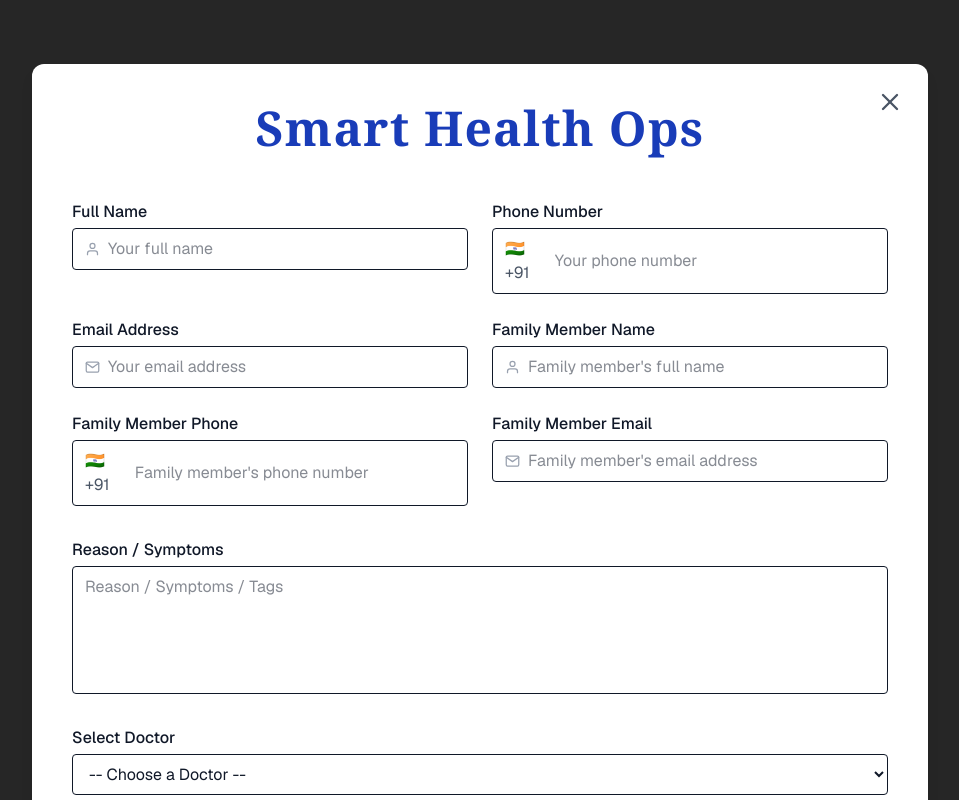
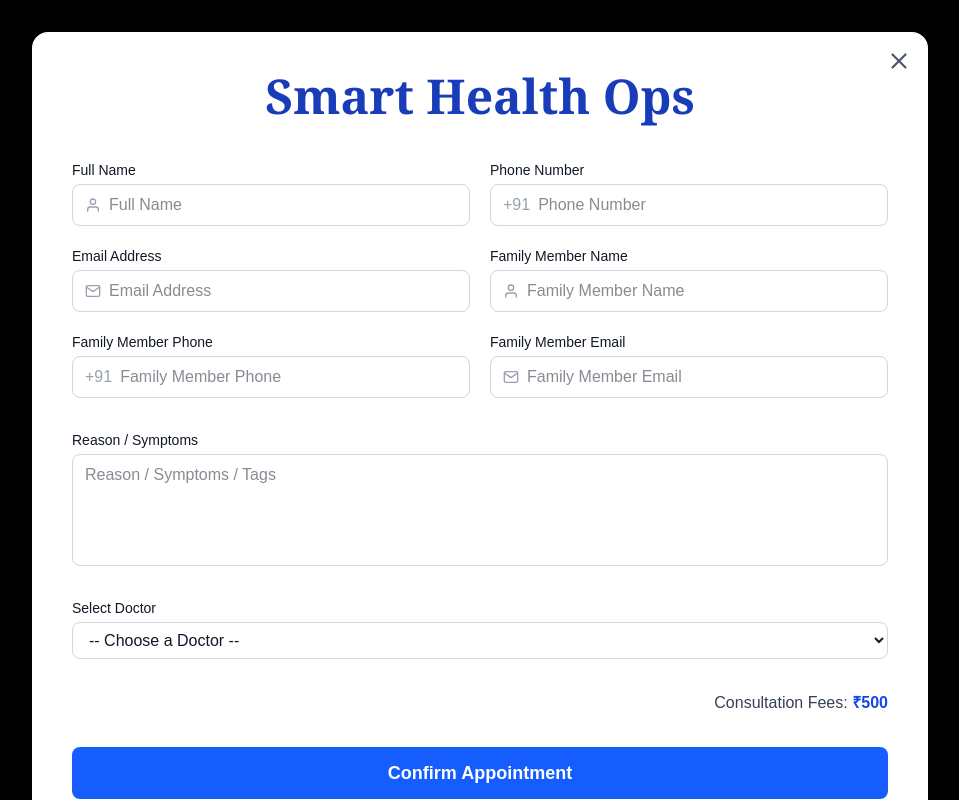
Before and after one commit to B-Acharekar/smart-health-ops, a Next.js app: page /appointments in a window 1280 px wide. Both pictures are taken after a click on the element "Click to book first slot". Shown: the whole page, without its empty margins (160-1119 px from the left). Built offline with nearby package versions, Linux system fonts and the light colour scheme.

Commit message:
refactor(appointment): enhance UI and layout for appointment booking form

```diff
--- a/src/components/appointments/AppointmentForm.tsx
+++ b/src/components/appointments/AppointmentForm.tsx
@@ -56,139 +56,122 @@ export default function AppointmentForm({
 
   return (
     <>
-      <div className="fixed inset-0 backdrop-blur-sm bg-[rgba(255,255,255,0.15)] z-50"></div>
+      <div className="fixed inset-0 bg-black bg-opacity-30 backdrop-blur-sm z-40 transition-opacity"></div>
 
-      <div className="fixed inset-0 z-50 flex flex-col items-center justify-start p-8 pt-16 overflow-y-auto">
-        <div className="relative w-full max-w-4xl bg-white rounded-xl shadow-lg p-10 text-gray-900 font-sans">
+      <div className="fixed inset-0 z-50 flex items-start justify-center overflow-y-auto p-4 sm:p-8 pt-20 animate-fade-in">
+        <div className="relative w-full max-w-4xl bg-white rounded-2xl shadow-2xl p-8 sm:p-10 text-gray-900">
+          {/* Close Button */}
           <button
             onClick={onCancel}
-            className="absolute top-6 right-6 text-gray-600 hover:text-red-600 transition"
+            className="absolute top-4 right-4 text-gray-600 hover:text-red-600 transition"
             aria-label="Close appointment form"
           >
-            <FiX size={28} />
+            <FiX size={26} />
           </button>
 
-          <h1 className="text-5xl font-extrabold text-center mb-12 tracking-wide text-blue-800 font-serif select-none">
+          {/* Heading */}
+          <h1 className="text-3xl sm:text-5xl font-extrabold text-center mb-10 text-blue-800 font-serif select-none">
             Smart Health Ops
           </h1>
 
+          {/* Success Message */}
           {showSuccess ? (
-            <div className="text-center text-green-700 font-semibold text-lg">
+            <div className="text-center text-green-700 text-lg font-semibold py-6">
               ✅ Appointment scheduled successfully!
             </div>
           ) : (
             <form onSubmit={handleSubmit} className="space-y-8">
-              <div className="grid grid-cols-1 md:grid-cols-2 gap-6">
-                <div className="flex flex-col">
-                  <label className="mb-1 font-medium">Full Name</label>
-                  <div className="flex items-center border rounded px-3 py-2">
-                    <FiUser className="text-gray-400 mr-2" />
-                    <input
-                      type="text"
-                      placeholder="Your full name"
-                      required
-                      value={name}
-                      onChange={(e) => setName(e.target.value)}
-                      className="w-full outline-none text-gray-900"
-                    />
+              {/* Personal Info */}
+              <div className="grid grid-cols-1 md:grid-cols-2 gap-5">
+                {[
+                  {
+                    label: "Full Name",
+                    icon: <FiUser />,
+                    value: name,
+                    onChange: setName,
+                    type: "text",
+                    required: true,
+                  },
+                  {
+                    label: "Phone Number",
+                    icon: "+91",
+                    value: phone,
+                    onChange: setPhone,
+                    type: "tel",
+                    required: true,
+                  },
+                  {
+                    label: "Email Address",
+                    icon: <FiMail />,
+                    value: email,
+                    onChange: setEmail,
+                    type: "email",
+                    required: true,
+                  },
+                  {
+                    label: "Family Member Name",
+                    icon: <FiUser />,
+                    value: famName,
+                    onChange: setFamName,
+                    type: "text",
+                    required: false,
+                  },
+                  {
+                    label: "Family Member Phone",
+                    icon: "+91",
+                    value: famPhone,
+                    onChange: setFamPhone,
+                    type: "tel",
+                    required: false,
+                  },
+                  {
+                    label: "Family Member Email",
+                    icon: <FiMail />,
+                    value: famEmail,
+                    onChange: setFamEmail,
+                    type: "email",
+                    required: false,
+                  },
+                ].map(({ label, icon, value, onChange, type, required }, idx) => (
+                  <div key={idx} className="flex flex-col">
+                    <label className="mb-1 font-medium text-sm">{label}</label>
+                    <div className="flex items-center border border-gray-300 rounded-lg px-3 py-2 focus-within:ring-2 focus-within:ring-blue-400">
+                      <span className="text-gray-400 mr-2">{icon}</span>
+                      <input
+                        type={type}
+                        placeholder={label}
+                        value={value}
+                        required={required}
+                        onChange={(e) => onChange(e.target.value)}
+                        className="w-full outline-none bg-transparent text-gray-900"
+                      />
+                    </div>
                   </div>
-                </div>
-
-                <div className="flex flex-col">
-                  <label className="mb-1 font-medium">Phone Number</label>
-                  <div className="flex items-center border rounded px-3 py-2">
-                    <span className="text-gray-600 mr-2">🇮🇳 +91</span>
-                    <input
-                      type="tel"
-                      placeholder="Your phone number"
-                      required
-                      value={phone}
-                      onChange={(e) => setPhone(e.target.value)}
-                      className="w-full outline-none text-gray-900"
-                    />
-                  </div>
-                </div>
-
-                <div className="flex flex-col">
-                  <label className="mb-1 font-medium">Email Address</label>
-                  <div className="flex items-center border rounded px-3 py-2">
-                    <FiMail className="text-gray-400 mr-2" />
-                    <input
-                      type="email"
-                      placeholder="Your email address"
-                      required
-                      value={email}
-                      onChange={(e) => setEmail(e.target.value)}
-                      className="w-full outline-none text-gray-900"
-                    />
-                  </div>
-                </div>
-
-                <div className="flex flex-col">
-                  <label className="mb-1 font-medium">Family Member Name</label>
-                  <div className="flex items-center border rounded px-3 py-2">
-                    <FiUser className="text-gray-400 mr-2" />
-                    <input
-                      type="text"
-                      placeholder="Family member's full name"
-                      value={famName}
-                      onChange={(e) => setFamName(e.target.value)}
-                      className="w-full outline-none text-gray-900"
-                    />
-                  </div>
-                </div>
-
-                <div className="flex flex-col">
-                  <label className="mb-1 font-medium">Family Member Phone</label>
-                  <div className="flex items-center border rounded px-3 py-2">
-                    <span className="text-gray-600 mr-2">🇮🇳 +91</span>
-                    <input
-                      type="tel"
-                      placeholder="Family member's phone number"
-                      value={famPhone}
-                      onChange={(e) => setFamPhone(e.target.value)}
-                      className="w-full outline-none text-gray-900"
-                    />
-                  </div>
-                </div>
-
-                <div className="flex flex-col">
-                  <label className="mb-1 font-medium">Family Member Email</label>
-                  <div className="flex items-center border rounded px-3 py-2">
-                    <FiMail className="text-gray-400 mr-2" />
-                    <input
-                      type="email"
-                      placeholder="Family member's email address"
-                      value={famEmail}
-                      onChange={(e) => setFamEmail(e.target.value)}
-                      className="w-full outline-none text-gray-900"
-                    />
-                  </div>
-                </div>
+                ))}
               </div>
 
+              {/* Reason / Symptoms */}
               <div className="flex flex-col">
-                <label className="mb-1 font-medium">Reason / Symptoms</label>
+                <label className="mb-1 font-medium text-sm">Reason / Symptoms</label>
                 <textarea
                   placeholder="Reason / Symptoms / Tags"
                   value={reason}
                   onChange={(e) => setReason(e.target.value)}
-                  className="w-full border rounded px-3 py-2 h-32 resize-none text-gray-900"
+                  className="w-full border border-gray-300 rounded-lg px-3 py-2 h-28 resize-none focus:ring-2 focus:ring-blue-400 text-gray-900"
                   required
                 ></textarea>
               </div>
 
+              {/* Doctor Selection */}
               <div className="flex flex-col">
-                <label className="mb-1 font-medium">Select Doctor</label>
+                <label className="mb-1 font-medium text-sm">Select Doctor</label>
                 <select
-                  className="border rounded px-3 py-2 text-gray-900"
+                  className="border border-gray-300 rounded-lg px-3 py-2 text-gray-900 focus:ring-2 focus:ring-blue-400"
                   value={doctor}
                   onChange={(e) => setDoctor(e.target.value)}
                   required
                 >
-                  <option value="" disabled>
-                    -- Choose a Doctor --
-                  </option>
+                  <option value="" disabled>-- Choose a Doctor --</option>
                   {doctors.map((doc) => (
                     <option key={doc} value={doc}>
                       {doc}
@@ -197,13 +180,15 @@ export default function AppointmentForm({
                 </select>
               </div>
 
-              <div className="mt-4 text-right text-gray-700 font-semibold">
-                Consultation Fees: ₹{fees}
+              {/* Fees Info */}
+              <div className="text-right text-gray-700 font-medium">
+                Consultation Fees: <span className="text-blue-700 font-semibold">₹{fees}</span>
               </div>
 
+              {/* Submit Button */}
               <button
                 type="submit"
-                className="w-full bg-blue-600 text-white py-3 rounded-lg hover:bg-blue-700 transition font-semibold"
+                className="w-full bg-blue-600 text-white py-3 rounded-lg text-lg font-semibold hover:bg-blue-700 transition"
               >
                 Confirm Appointment
               </button>
```
